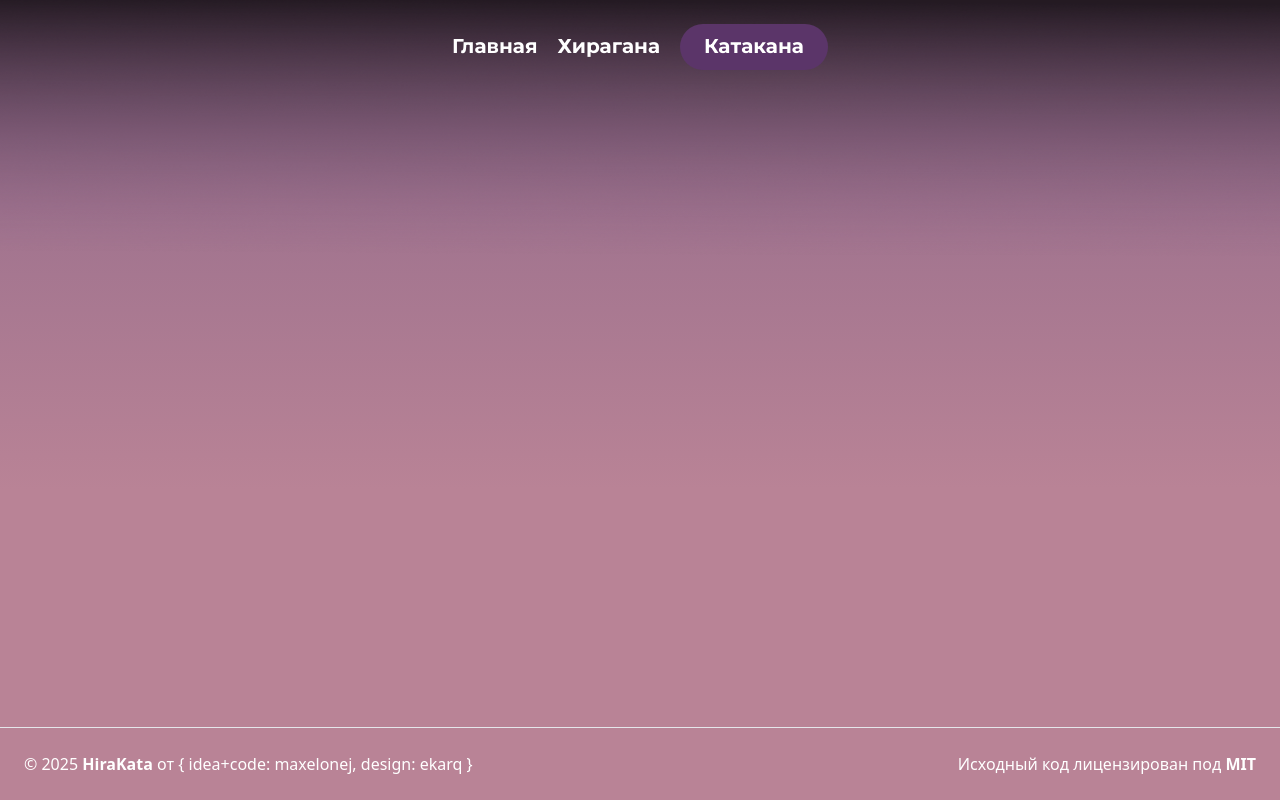
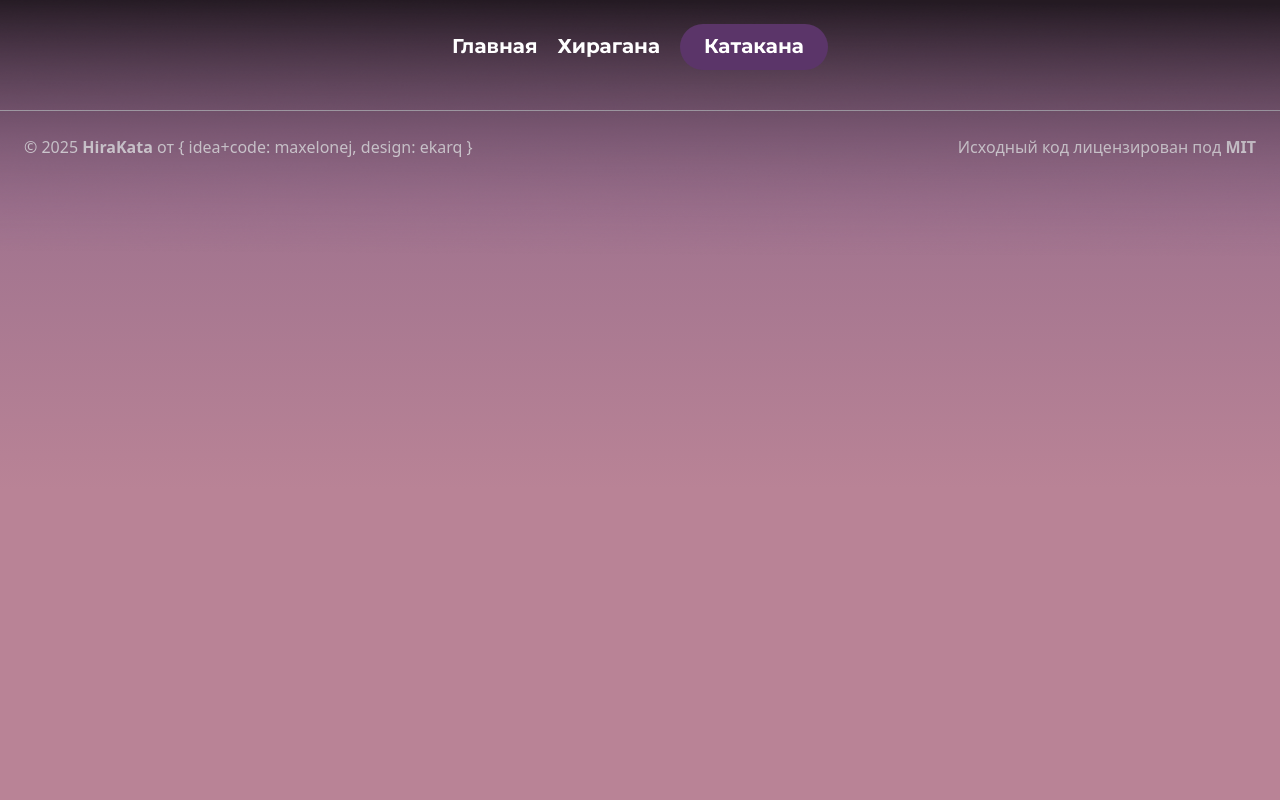
Before and after one commit to makesomelayouts/hirakata, a React (Vite) app: page /katakana in a window 1280 px wide. Built offline with nearby package versions, Linux system fonts and the light colour scheme; a web font is replaced by a local one.

Commit message:
Remove fixed position for footer

```diff
--- a/src/widgets/Footer.jsx
+++ b/src/widgets/Footer.jsx
@@ -1,6 +1,6 @@
 export const Footer = () => {
   return (
-    <footer class="fixed bottom-0 w-full mt-4 p-6 flex flex-col md:flex-row justify-between items-center text-center border-t border-gray-200">
+    <footer class="w-full mt-4 p-6 flex flex-col md:flex-row justify-between items-center text-center border-t border-gray-200">
       <div>
         <p className="inline">{`© ${new Date().getFullYear()}`}</p>{" "}
         <strong>HiraKata</strong> от &#123; idea+code:{" "}
```
